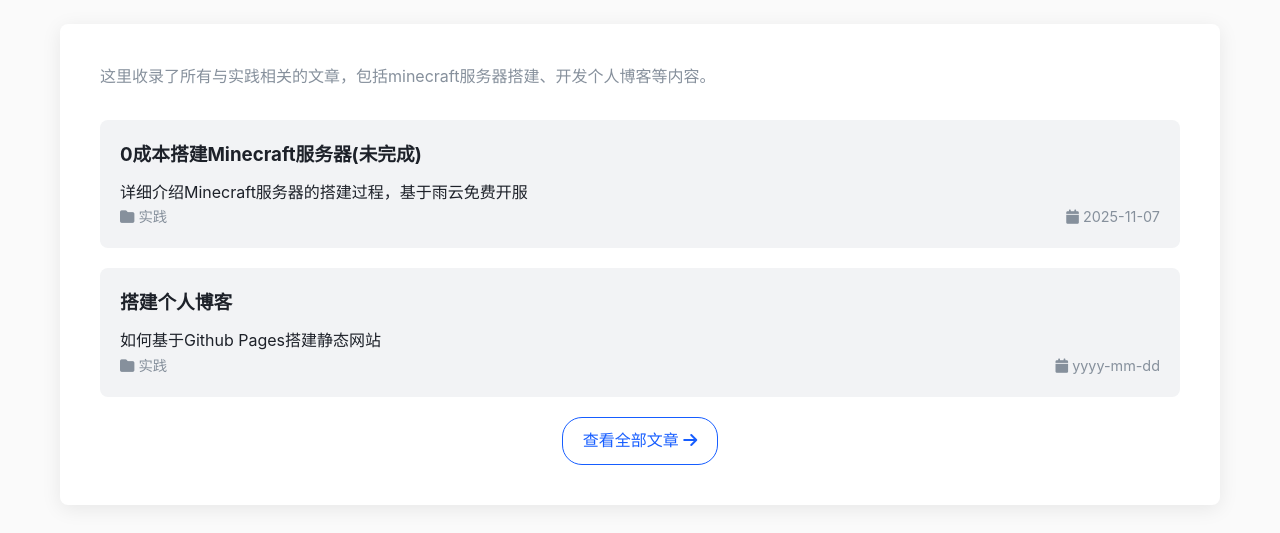
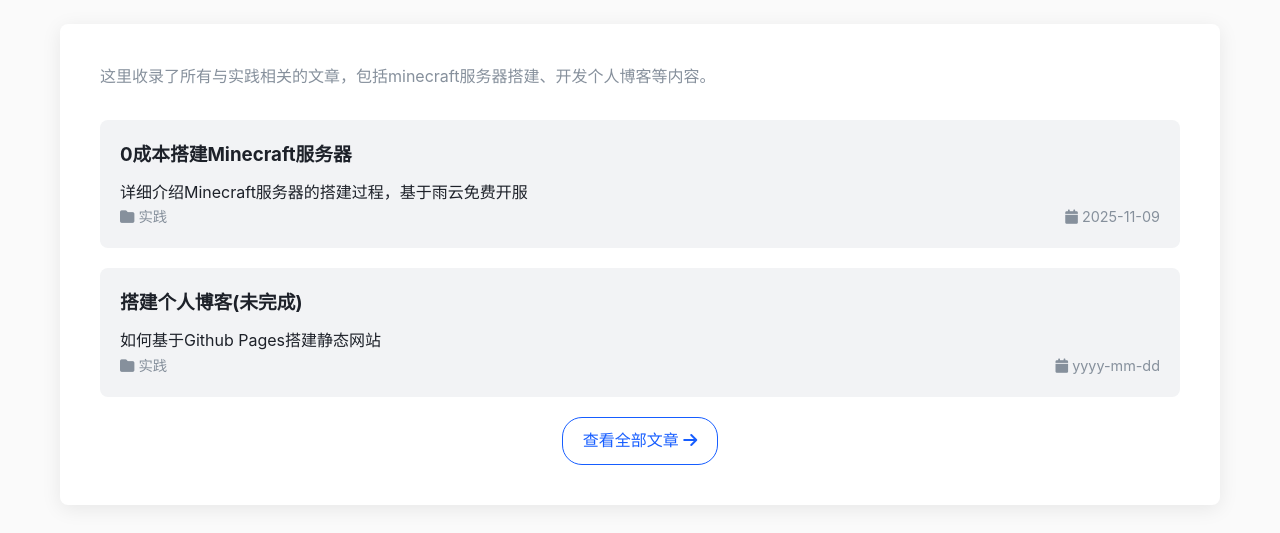
Before and after one commit to iakcsp/iakcsp.github.io, a plain HTML site: page classifi/practice.html in a window 1280 px wide. Shown: the part 267-800 px from the top of the page. Drawn offline with Linux system fonts and the light colour scheme.

Commit message:
Revise article links and update content
Updated article links and content in practice.html.

```diff
--- a/classifi/practice.html
+++ b/classifi/practice.html
@@ -34,17 +34,17 @@
             <div class="articles">
                 <p style="margin-bottom: 30px; color: var(--gray);">这里收录了所有与实践相关的文章，包括minecraft服务器搭建、开发个人博客等内容。</p>
 
-                <a href="#" class="article-card">
-                    <h3>0成本搭建Minecraft服务器(未完成)</h3>
+                <a href="../articles/minecraft-server.html" class="article-card">
+                    <h3>0成本搭建Minecraft服务器</h3>
                     <p>详细介绍Minecraft服务器的搭建过程，基于雨云免费开服</p>
                     <div class="article-meta">
                         <span><i class="fas fa-folder"></i> 实践</span>
-                        <span><i class="fas fa-calendar"></i> 2025-11-07</span>
+                        <span><i class="fas fa-calendar"></i> 2025-11-09</span>
                     </div>
                 </a>
 
                 <a href="#" class="article-card">
-                    <h3>搭建个人博客</h3>
+                    <h3>搭建个人博客(未完成)</h3>
                     <p>如何基于Github Pages搭建静态网站</p>
                     <div class="article-meta">
                         <span><i class="fas fa-folder"></i> 实践</span>
@@ -129,4 +129,5 @@
     });
 </script>
 </body>
+
 </html>
```
